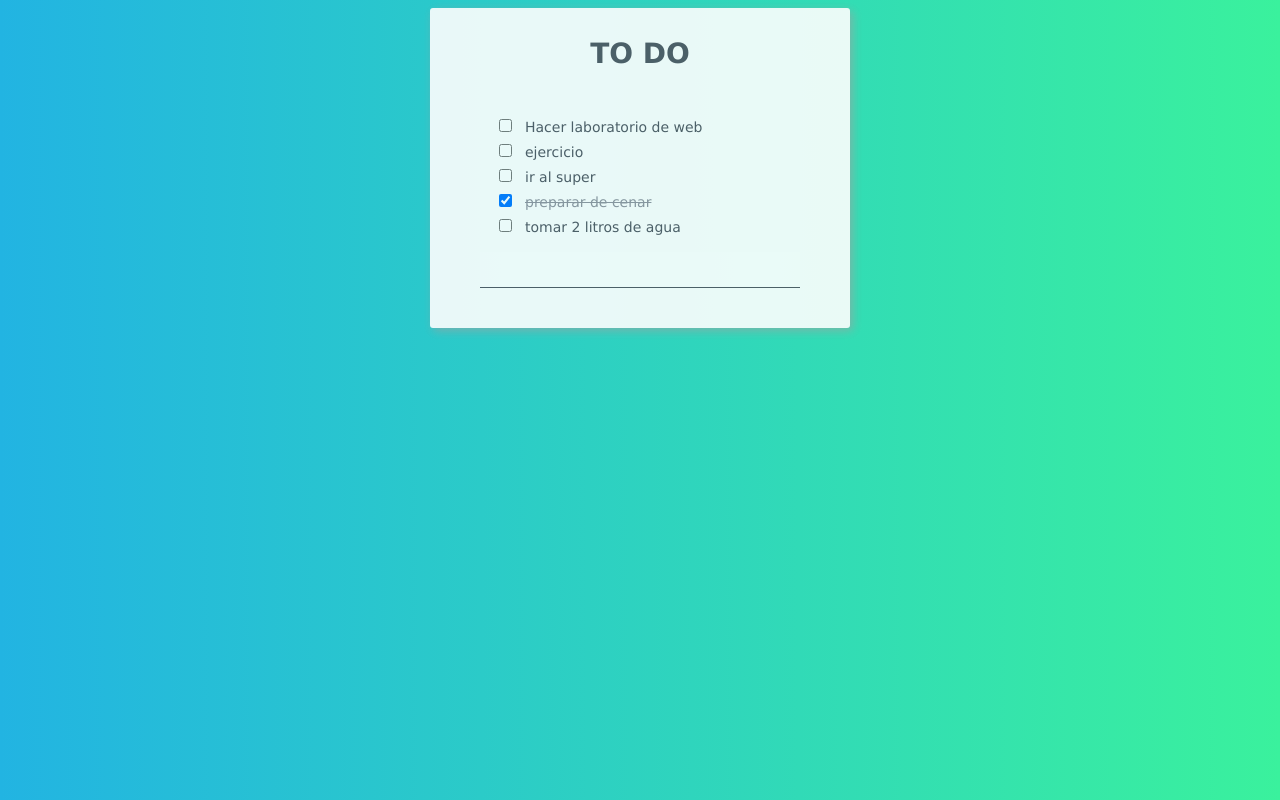
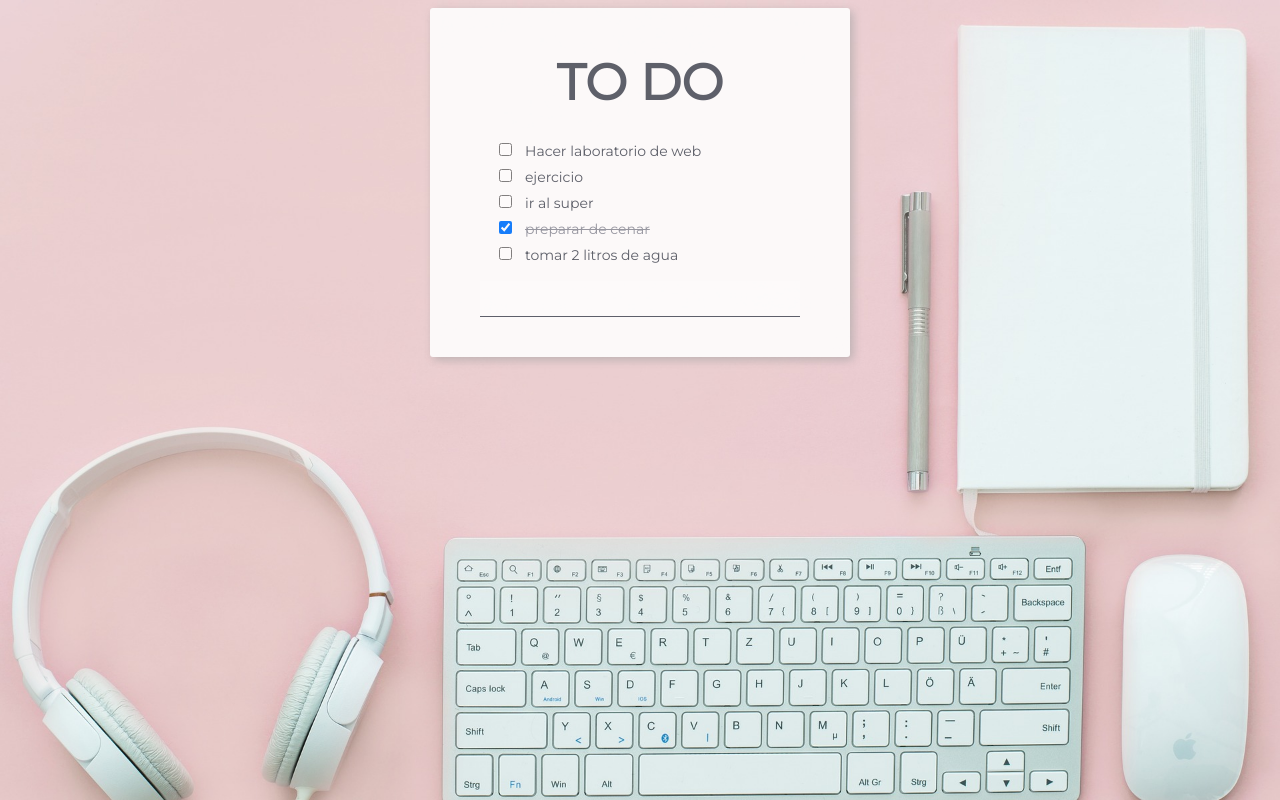
Before and after one commit to LizzieCC/todo, a plain HTML site: page index.html in a window 1280 px wide. Drawn offline with Linux system fonts and the light colour scheme.

Commit message:
Change css
Add background

```diff
--- a/css/styles.css
+++ b/css/styles.css
@@ -1,8 +1,10 @@
 body {
-  font-family: Verdana, sans-serif;
+  font-family: 'Montserrat', sans-serif;
   font-size: 14px;
   color: #4F545F;
-  background-image: linear-gradient(-90deg, #3AF19D, #22B4E2);
+  background-image: url("../img/background.jpg");
+  background-repeat: no-repeat;
+  background-size: cover;
 }
 
 .container {
@@ -17,6 +19,8 @@ body {
 
 h1 {
   text-align: center;
+  font-size: 50px;
+  margin-bottom: 0px;
 }
 
 .list {
--- a/index.html
+++ b/index.html
@@ -3,7 +3,7 @@
 <head>
   <title>TODO</title>
   <link rel="stylesheet" type="text/css" href="css/styles.css">
-
+  <link href="https://fonts.googleapis.com/css?family=Montserrat" rel="stylesheet">
 </head>
 <body>
   <div class="container">
```
Also changed, not shown: img/background.jpg (added), 1 other file.
